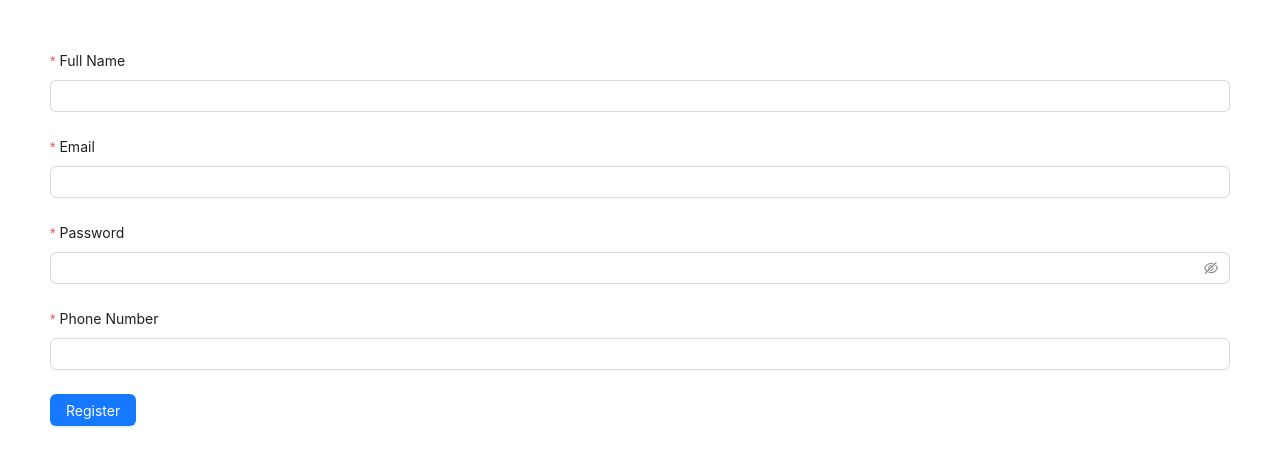
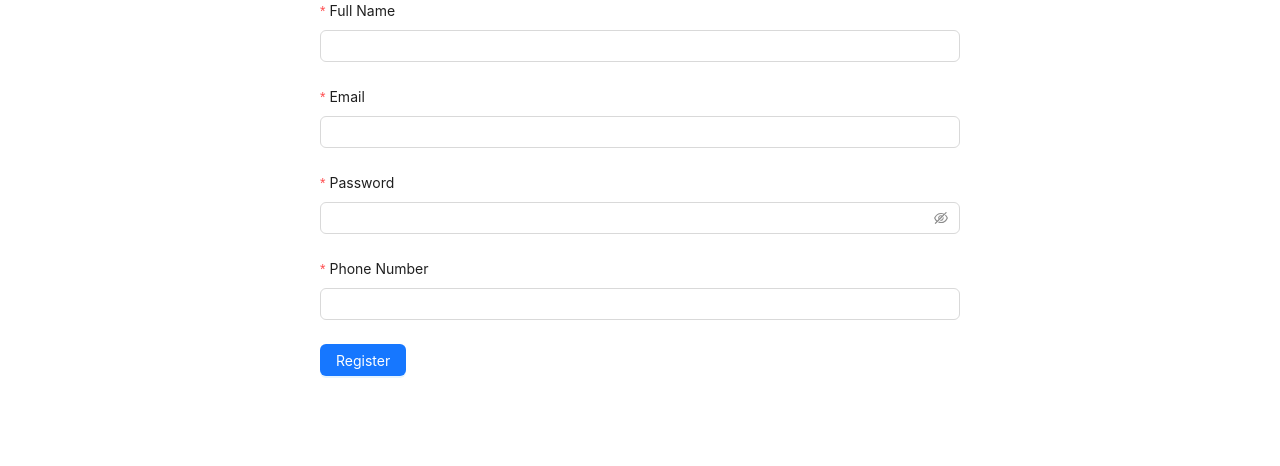
Before and after one commit to TINHDEVoo/react1, a React (Vite) app: page /register in a window 1280 px wide. Shown: the top 466 px of the page. Built offline with nearby package versions, Linux system fonts and the light colour scheme.

Commit message:
video 91

```diff
--- a/src/pages/register.jsx
+++ b/src/pages/register.jsx
@@ -1,4 +1,4 @@
-import { Button, Form, Input, notification } from "antd"
+import { Button, Form, Input, notification, Row, Col } from "antd"
 import { registerUserAPI } from "../services/api.services";
 import { useNavigate } from "react-router-dom";
 const RegisterPage = () => {
@@ -36,7 +36,8 @@ const RegisterPage = () => {
                 onFinish={onFinish}
             // onFinishFailed={onFinishFailed}
             >
-                <div style={{ margin: "50px" }}>
+                <Row justify={"center"}>
+                    <Col xs={24} md={12}>
                         <Form.Item
                             label="Full Name"
                             name="fullName"
@@ -49,6 +50,10 @@ const RegisterPage = () => {
                         >
                             <Input />
                         </Form.Item>
+                    </Col>
+                </Row>
+                <Row justify={"center"}>
+                    <Col xs={24} md={12}>
                         <Form.Item
                             label="Email"
                             name="email"
@@ -61,6 +66,10 @@ const RegisterPage = () => {
                         >
                             <Input />
                         </Form.Item>
+                    </Col>
+                </Row>
+                <Row justify={"center"}>
+                    <Col xs={24} md={12}>
                         <Form.Item
                             label="Password"
                             name="password"
@@ -73,6 +82,10 @@ const RegisterPage = () => {
                         >
                             <Input.Password />
                         </Form.Item>
+                    </Col>
+                </Row>
+                <Row justify={"center"}>
+                    <Col xs={24} md={12}>
                         <Form.Item
                             label="Phone Number"
                             name="phone"
@@ -86,11 +99,16 @@ const RegisterPage = () => {
                         >
                             <Input />
                         </Form.Item>
+                    </Col>
+                </Row>
+                <Row justify={"center"}>
+                    <Col xs={24} md={12}>
                         <div>
                             <Button onClick={() => form.submit()}
                                 type="primary">Register</Button>
                         </div>
-                </div>
+                    </Col>
+                </Row>
             </Form>
         </>
     )
```
Lines whose indentation alone changed are shown as unchanged.
